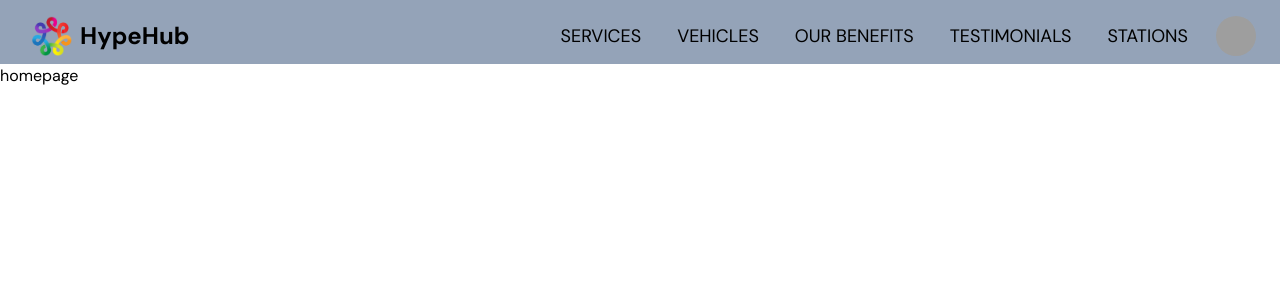
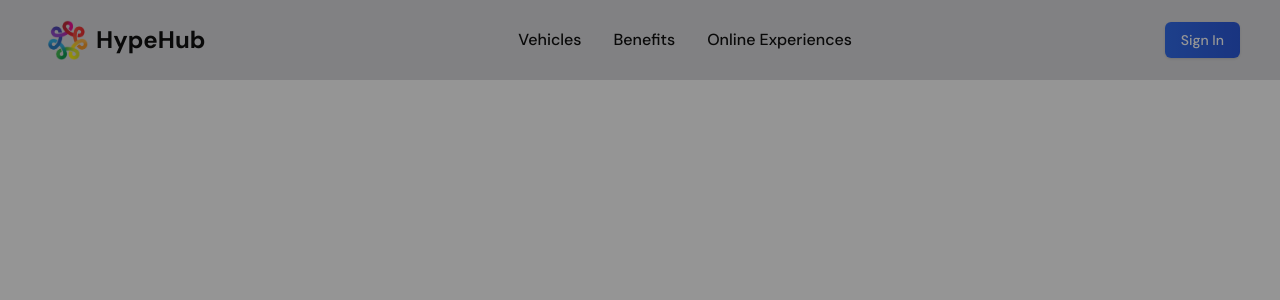
Before and after one commit to PhuocNguyen1703/Car-Rental, a Next.js app: page / in a window 1280 px wide. Shown: the top 300 px of the page. Built offline with nearby package versions, Linux system fonts and the light colour scheme; grey boxes are pictures that could not be loaded.

Commit message:
update UI header

```diff
--- a/app/layout.tsx
+++ b/app/layout.tsx
@@ -1,7 +1,8 @@
 import type { Metadata } from "next";
 import "./globals.css";
-import Header from "@/components/Header";
 import { dm_sans } from "@/utils/fonts";
+import Header from "@/components/header/Header";
+import Modal from "@/components/modals/Modal";
 
 export const metadata: Metadata = {
   title: "Car Rental",
@@ -16,8 +17,9 @@ export default function RootLayout({
   return (
     <html lang="en" className={dm_sans}>
       <body>
-          <Header />
-          {children}
+        <Modal isOpen />
+        <Header />
+        <main>{children}</main>
       </body>
     </html>
   );
--- a/components/Header.tsx
+++ /dev/null
@@ -1,81 +0,0 @@
-import { navLinks } from "@/lib/constants";
-import Image from "next/image";
-import Link from "next/link";
-import { Avatar, AvatarFallback, AvatarImage } from "@/components/ui/avatar";
-import {
-  DropdownMenu,
-  DropdownMenuContent,
-  DropdownMenuItem,
-  DropdownMenuPortal,
-  DropdownMenuSeparator,
-  DropdownMenuSub,
-  DropdownMenuSubContent,
-  DropdownMenuSubTrigger,
-  DropdownMenuTrigger,
-} from "@/components/ui/dropdown-menu";
-import { Button } from "@/components/ui/button";
-
-const Header = () => {
-  const user = true;
-
-  return (
-    <header className="flex justify-between items-center px-6 pt-2 bg-slate-400 h-16">
-      <Link href="/" className="flex items-center gap-2 ml-2">
-        <Image
-          src="/logo.png"
-          alt="logo"
-          width={40}
-          height={40}
-          className="object-cover"
-        />
-        <p className="text-2xl font-bold select-none">HypeHub</p>
-      </Link>
-      <div className="flex items-center gap-5">
-        {navLinks.map((link) => (
-          <Link
-            key={link.label}
-            href={link.url}
-            className="font-normal px-2 py-1 hover:text-blue-800 text-lg"
-          >
-            {link.label}
-          </Link>
-        ))}
-        {user ? (
-          <DropdownMenu>
-            <DropdownMenuTrigger className="outline-none">
-              <Avatar className="cursor-pointer">
-                <AvatarImage src="https://images.unsplash.com/photo-1711330980173-f308124e153d?w=500&auto=format&fit=crop&q=60&ixlib=rb-4.0.3&ixid=M3wxMjA3fDB8MHxlZGl0b3JpYWwtZmVlZHw1fHx8ZW58MHx8fHx8" />
-                <AvatarFallback>A</AvatarFallback>
-              </Avatar>
-            </DropdownMenuTrigger>
-            <DropdownMenuContent className="bg-white z-10">
-              <DropdownMenuItem>My Account</DropdownMenuItem>
-              <DropdownMenuItem>Profile</DropdownMenuItem>
-              <DropdownMenuItem>Billing</DropdownMenuItem>
-              <DropdownMenuSub>
-                <DropdownMenuSubTrigger>Mode</DropdownMenuSubTrigger>
-                <DropdownMenuPortal>
-                  <DropdownMenuSubContent>
-                    <DropdownMenuItem>light</DropdownMenuItem>
-                    <DropdownMenuItem>Dark</DropdownMenuItem>
-                    <DropdownMenuItem>System</DropdownMenuItem>
-                  </DropdownMenuSubContent>
-                </DropdownMenuPortal>
-              </DropdownMenuSub>
-              <DropdownMenuSeparator />
-              <DropdownMenuItem>Log Out</DropdownMenuItem>
-            </DropdownMenuContent>
-          </DropdownMenu>
-        ) : (
-          <Button className="bg-gradient-to-r from-blue-600 to-blue-700 hover:from-blue-700 hover:to-blue-800">
-            <Link href="/login" className="text-white">
-              Sign In
-            </Link>
-          </Button>
-        )}
-      </div>
-    </header>
-  );
-};
-
-export default Header;
--- /dev/null
+++ b/components/Logo.tsx
@@ -0,0 +1,17 @@
+"use client";
+
+import Image from "next/image";
+import React from "react";
+
+interface LogoProps {
+  height: number;
+  width: number;
+}
+
+const Logo: React.FC<LogoProps> = ({ height, width }) => {
+  return (
+    <Image className="object-cover" alt="logo" height={height} width={width} src="/images/logo.png" />
+  );
+};
+
+export default Logo;
--- /dev/null
+++ b/components/header/Header.tsx
@@ -0,0 +1,34 @@
+"use client";
+
+import { navLinks } from "@/lib/constants";
+import Link from "next/link";
+import Logo from "../Logo";
+import UserMenu from "./UserMenu";
+
+const Header = () => {
+
+  return (
+    <header className="fixed flex justify-between items-center w-full h-20 px-10 z-10 bg-black-200">
+      <Link href="/" className="flex items-center gap-2 ml-2">
+        <Logo width={40} height={40} />
+        <p className="text-2xl font-bold select-none">HypeHub</p>
+      </Link>
+      <div>
+        {navLinks.map((link) => (
+          <Link
+            key={link.label}
+            href={link.url}
+            className="font-medium mx-4 hover:text-blue-800"
+          >
+            {link.label}
+          </Link>
+        ))}
+      </div>
+      <div className="flex items-center">
+        <UserMenu/>
+      </div>
+    </header>
+  );
+};
+
+export default Header;
--- /dev/null
+++ b/components/header/UserMenu.tsx
@@ -0,0 +1,50 @@
+"use client";
+
+import { Avatar, AvatarFallback, AvatarImage } from "@/components/ui/avatar";
+import {
+  DropdownMenu,
+  DropdownMenuContent,
+  DropdownMenuGroup,
+  DropdownMenuItem,
+  DropdownMenuSeparator,
+  DropdownMenuTrigger,
+} from "@/components/ui/dropdown-menu";
+import { Button } from "@/components/ui/button";
+import { Menu } from "lucide-react";
+import Link from "next/link";
+
+const UserMenu = () => {
+  const user = false;
+
+  return (
+    <div>
+      {user ? (
+        <DropdownMenu>
+          <DropdownMenuTrigger className="flex items-center gap-2 p-1 pl-3 outline outline-1 outline-gray-400 rounded-full">
+            <Menu size={16} />
+            <Avatar className="w-8 h-8">
+              <AvatarImage src="https://github.com/shadcn.png" alt="@shadcn" />
+              <AvatarFallback>CN</AvatarFallback>
+            </Avatar>
+          </DropdownMenuTrigger>
+          <DropdownMenuContent className="w-56 mr-10 bg-white z-10">
+            <DropdownMenuItem>Help Center</DropdownMenuItem>
+            <DropdownMenuSeparator className="bg-gray-400 mx-1" />
+            <DropdownMenuGroup>
+              <DropdownMenuItem>Sign up</DropdownMenuItem>
+              <DropdownMenuItem>Log in</DropdownMenuItem>
+            </DropdownMenuGroup>
+          </DropdownMenuContent>
+        </DropdownMenu>
+      ) : (
+        <Button className="bg-gradient-to-r from-blue-600 to-blue-700 hover:from-blue-700 hover:to-blue-800">
+          <Link href="/sign-in" className="text-white">
+            Sign In
+          </Link>
+        </Button>
+      )}
+    </div>
+  );
+};
+
+export default UserMenu;
--- /dev/null
+++ b/components/modals/Modal.tsx
@@ -0,0 +1,29 @@
+"use client";
+
+import React, { useEffect, useState } from "react";
+
+interface ModalProps {
+  isOpen?: boolean;
+  onClose?: () => void;
+  children: React.ReactNode;
+}
+
+const Modal: React.FC<ModalProps> = ({ isOpen, onClose, children }) => {
+  const [showModal, setShowModal] = useState(isOpen);
+
+  useEffect(() => {
+    setShowModal(isOpen);
+  }, [isOpen]);
+
+  if (!isOpen) {
+    return null;
+  }
+
+  return (
+    <div className="fixed inset-0 overflow-hidden z-50 bg-black-950/45">
+      {children}
+    </div>
+  );
+};
+
+export default Modal;
--- a/lib/constants.tsx
+++ b/lib/constants.tsx
@@ -1,7 +1,5 @@
 export const navLinks = [
-  { label: "SERVICES", url: "/" },
-  { label: "VEHICLES", url: "/" },
-  { label: "OUR BENEFITS", url: "/" },
-  { label: "TESTIMONIALS", url: "/" },
-  { label: "STATIONS", url: "/" },
+  { label: "Vehicles", url: "/" },
+  { label: "Benefits", url: "/" },
+  { label: "Online Experiences", url: "/" },
 ];
--- a/package.json
+++ b/package.json
@@ -15,6 +15,7 @@
     "@radix-ui/react-slot": "^1.0.2",
     "class-variance-authority": "^0.7.0",
     "clsx": "^2.1.0",
+    "lucide-react": "^0.368.0",
     "next": "14.1.4",
     "react": "^18",
     "react-dom": "^18",
--- a/tailwind.config.ts
+++ b/tailwind.config.ts
@@ -80,60 +80,52 @@ const config = {
       },
       colors: {
         blue: {
-          df: "#316BFF",
-          80: "linear-gradient(0deg, rgba(255, 255, 255, 0.2), rgba(255, 255, 255, 0.2)), #316BFF",
-          60: "linear-gradient(0deg, rgba(255, 255, 255, 0.4), rgba(255, 255, 255, 0.4)), #316BFF",
-          40: "linear-gradient(0deg, rgba(255, 255, 255, 0.6), rgba(255, 255, 255, 0.6)), #316BFF",
-          20: "linear-gradient(0deg, rgba(255, 255, 255, 0.8), rgba(255, 255, 255, 0.8)), #316BFF",
+          500: "#316bff",
+          400: "#5994ff",
+          300: "#8ebaff",
+          200: "#bcd4ff",
+          100: "#d9e6ff",
         },
         red: {
-          df: "#FF543D",
-          80: "linear-gradient(0deg, rgba(255, 255, 255, 0.2), rgba(255, 255, 255, 0.2)), #FF543D",
-          60: "linear-gradient(0deg, rgba(255, 255, 255, 0.4), rgba(255, 255, 255, 0.4)), #FF543D",
-          40: "linear-gradient(0deg, rgba(255, 255, 255, 0.6), rgba(255, 255, 255, 0.6)), #FF543D",
-          20: "linear-gradient(0deg, rgba(255, 255, 255, 0.8), rgba(255, 255, 255, 0.8)), #FF543D",
+          500: "#ff543d",
+          400: "#ff7664",
+          300: "#ffa99d",
+          200: "#ffccc5",
+          100: "#ffe3df",
         },
         purple: {
-          df: "#878CFF",
-          80: "linear-gradient(0deg, rgba(255, 255, 255, 0.2), rgba(255, 255, 255, 0.2)), #878CFF",
-          60: "linear-gradient(0deg, rgba(255, 255, 255, 0.4), rgba(255, 255, 255, 0.4)), #878CFF",
-          40: "linear-gradient(0deg, rgba(255, 255, 255, 0.6), rgba(255, 255, 255, 0.6)), #878CFF",
-          20: "linear-gradient(0deg, rgba(255, 255, 255, 0.8), rgba(255, 255, 255, 0.8)), #878CFF",
+          500: "#605bf9",
+          400: "#7a80ff",
+          300: "#a0acff",
+          200: "#c4cdff",
+          100: "#dee4ff",
         },
         orange: {
-          df: "#FFAF4E",
-          80: "linear-gradient(0deg, rgba(255, 255, 255, 0.2), rgba(255, 255, 255, 0.2)), #FFAF4E",
-          60: "linear-gradient(0deg, rgba(255, 255, 255, 0.4), rgba(255, 255, 255, 0.4)), #FFAF4E",
-          40: "linear-gradient(0deg, rgba(255, 255, 255, 0.6), rgba(255, 255, 255, 0.6)), #FFAF4E",
-          20: "linear-gradient(0deg, rgba(255, 255, 255, 0.8), rgba(255, 255, 255, 0.8)), #FFAF4E",
+          500: "#fe8911",
+          400: "#ffa538",
+          300: "#ffc871",
+          200: "#ffdfa8",
+          100: "#fff1d4",
         },
         skyblue: {
-          df: "#A4CDE3",
-          80: "linear-gradient(0deg, rgba(255, 255, 255, 0.2), rgba(255, 255, 255, 0.2)), #A4CDE3",
-          60: "linear-gradient(0deg, rgba(255, 255, 255, 0.4), rgba(255, 255, 255, 0.4)), #A4CDE3",
-          40: "linear-gradient(0deg, rgba(255, 255, 255, 0.6), rgba(255, 255, 255, 0.6)), #A4CDE3",
-          20: "linear-gradient(0deg, rgba(255, 255, 255, 0.8), rgba(255, 255, 255, 0.8)), #A4CDE3",
+          300: "#a4cde3",
+          200: "#c9e0ee",
+          100: "#e7f1f7",
+          50: "#f3f8fc",
         },
         black: {
-          df: "#141416",
-          80: "linear-gradient(0deg, rgba(255, 255, 255, 0.2), rgba(255, 255, 255, 0.2)), #141416",
-          60: "linear-gradient(0deg, rgba(255, 255, 255, 0.4), rgba(255, 255, 255, 0.4)), #141416",
-          40: "linear-gradient(0deg, rgba(255, 255, 255, 0.6), rgba(255, 255, 255, 0.6)), #141416",
-          20: "linear-gradient(0deg, rgba(255, 255, 255, 0.8), rgba(255, 255, 255, 0.8)), #141416",
+          950: "#141416",
+          700: "#4d4d57",
+          500: "#757682",
+          200: "#dadadd",
+          100: "#eeeef0",
         },
         gray: {
-          df: "#8E94A3",
-          80: "linear-gradient(0deg, rgba(255, 255, 255, 0.2), rgba(255, 255, 255, 0.2)), #8E94A3",
-          60: "linear-gradient(0deg, rgba(255, 255, 255, 0.4), rgba(255, 255, 255, 0.4)), #8E94A3",
-          40: "linear-gradient(0deg, rgba(255, 255, 255, 0.6), rgba(255, 255, 255, 0.6)), #8E94A3",
-          20: "linear-gradient(0deg, rgba(255, 255, 255, 0.8), rgba(255, 255, 255, 0.8)), #8E94A3",
-        },
-        white: {
-          df: "#FAFBFF",
-          80: "linear-gradient(0deg, rgba(255, 255, 255, 0.2), rgba(255, 255, 255, 0.2)), #FAFBFF",
-          60: "linear-gradient(0deg, rgba(255, 255, 255, 0.4), rgba(255, 255, 255, 0.4)), #FAFBFF",
-          40: "linear-gradient(0deg, rgba(255, 255, 255, 0.6), rgba(255, 255, 255, 0.6)), #FAFBFF",
-          20: "linear-gradient(0deg, rgba(255, 255, 255, 0.8), rgba(255, 255, 255, 0.8)), #FAFBFF",
+          600: "#8E94A3",
+          500: "#a0a8b4",
+          400: "#b4bcc5",
+          300: "#cbd1d6",
+          100: "#edf0f2",
         },
       },
     },
```
Also changed, not shown: public/images/logo.png (renamed from public/logo.png), 1 other file (tests, documents, lock files or other folders).
